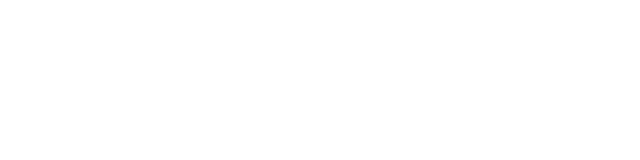
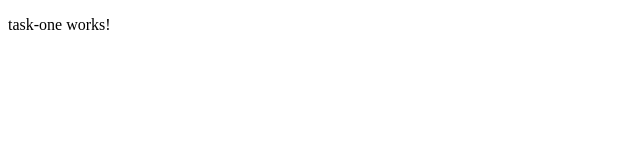
Before and after one commit to sflores-apex/AngularBootCampSF, an Angular app: page / in a window 1280 px wide. Shown: the top 160 px of the page, without its empty margins (0-640 px from the left). Built offline with nearby package versions, Linux system fonts and the light colour scheme.

Commit message:
Add task one files

```diff
--- /dev/null
+++ b/src/app/tasks/task-one/task-one.component.html
@@ -0,0 +1 @@
+<p>task-one works!</p>
--- a/src/app/tasks/tasks.component.html
+++ b/src/app/tasks/tasks.component.html
@@ -0,0 +1 @@
+<app-task-one />
--- a/src/app/tasks/tasks.module.ts
+++ b/src/app/tasks/tasks.module.ts
@@ -1,10 +1,12 @@
 import { CommonModule } from '@angular/common';
 import { NgModule } from '@angular/core';
 import { TasksComponent } from './tasks.component';
+import { TaskOneComponent } from './task-one/task-one.component';
 
 @NgModule({
   declarations: [
-    TasksComponent
+    TasksComponent,
+    TaskOneComponent
   ],
   imports: [
     CommonModule
```
Also changed, not shown: src/app/tasks/task-one/task-one.component.ts (added, +10 -0 lines), src/app/tasks/task-one/task-one.component.scss (added).
